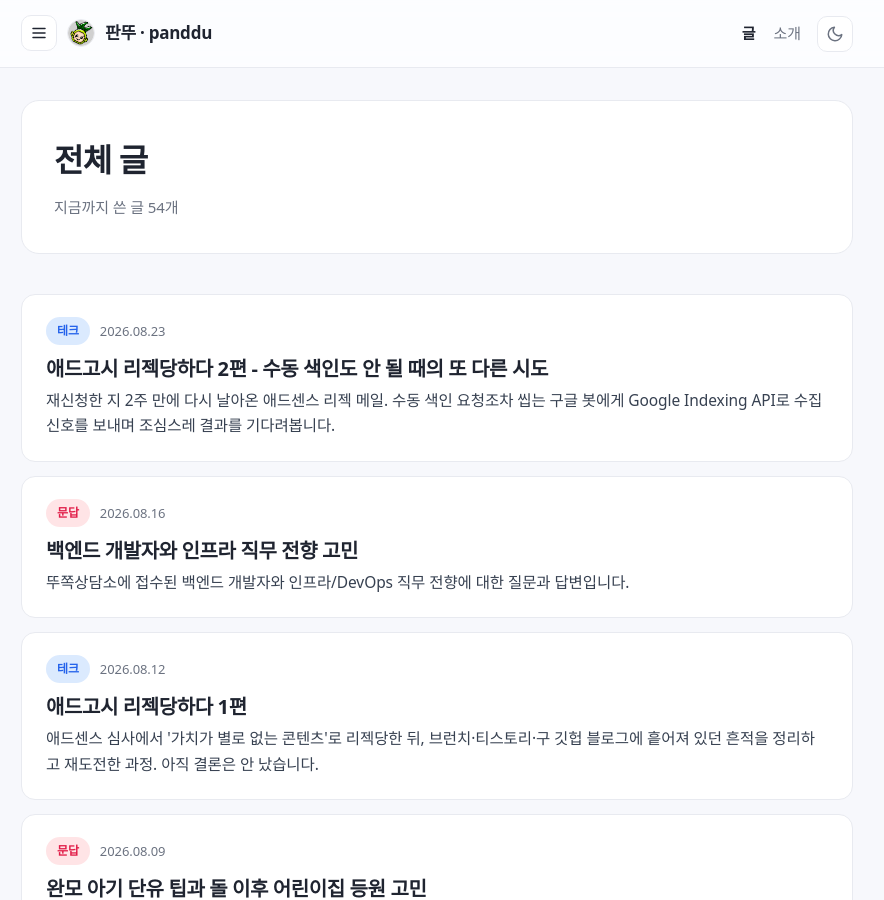
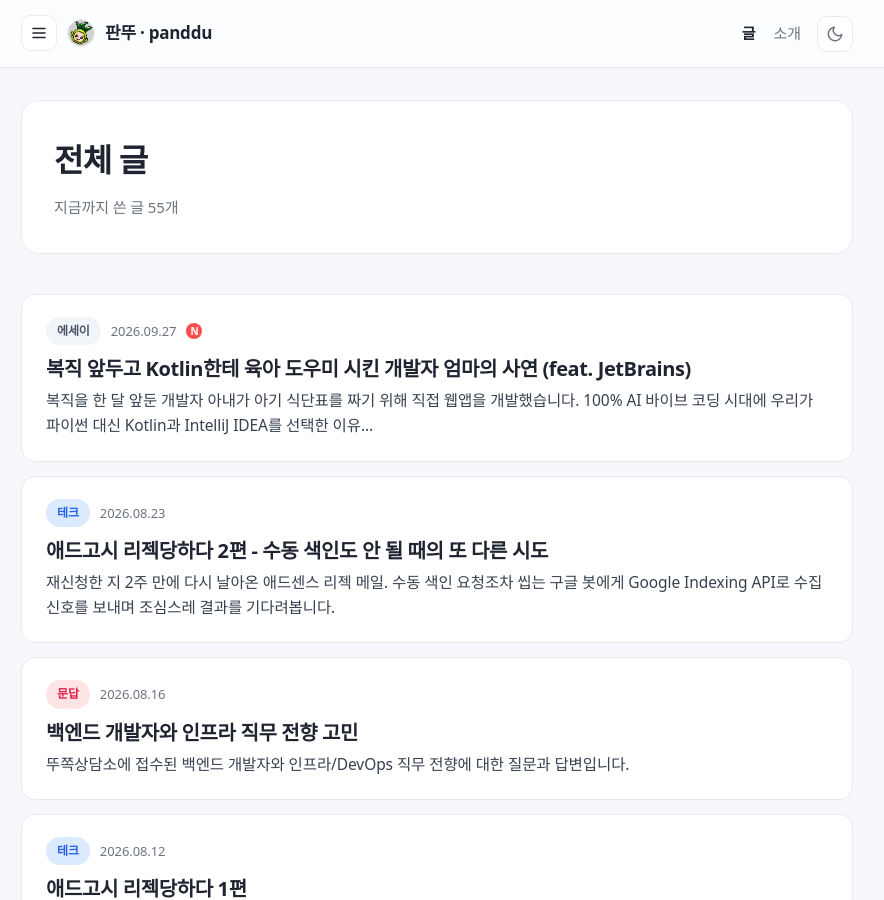
Before and after one commit to panddu/panddu.github.io, a Jekyll site: the page built from posts.html, in a window 1280 px wide and 900 px high. Shown: the whole window, without its empty margins (203-1087 px from the left). Built offline with Jekyll 4.4.1, drawn with Linux system fonts in a browser that asks for light colours; some web fonts are replaced.

Commit message:
publish: 복직 앞두고 Kotlin한테 육아 도우미 시킨 개발자 엄마의 사연 (feat. JetBrains)

```diff
--- a/_drafts/2026-09-17-baby-meal-planner-kotlin.md
+++ b/_posts/2026-09-27-baby-meal-planner-kotlin.md
@@ -1,7 +1,7 @@
 ---
 layout: post
 title: "복직 앞두고 Kotlin한테 육아 도우미 시킨 개발자 엄마의 사연 (feat. JetBrains)"
-date: 2026-09-17 22:00:00 +0900
+date: 2026-09-27 22:00:00 +0900
 category: essay
 image: /assets/img/posts/2026-09-17/1.png
 excerpt: "복직을 한 달 앞둔 개발자 아내가 아기 식단표를 짜기 위해 직접 웹앱을 개발했습니다. 100% AI 바이브 코딩 시대에 우리가 파이썬 대신 Kotlin과 IntelliJ IDEA를 선택한 이유를 정리해봅니다."
@@ -58,7 +58,9 @@
 ![Java vs Kotlin 코드 비교](/assets/img/posts/2026-09-17/3.png)
 
 #### 1. 간결한 문법과 토큰 절약
-Java에 익숙한 분들이라면 다 아는 그 지긋지긋한 보일러플레이트 코드. Kotlin은 군더더기를 싹 걷어냈습니다. 코드가 짧고 직관적이니 가독성도 좋고, 무엇보다 LLM에게 프롬프트를 주고받을 때 **토큰 비용이 대폭 절약**됩니다.
+Java에 익숙한 분들이라면 다 아는 그 지긋지긋한 보일러플레이트 코드. Kotlin은 군더더기를 싹 걷어냈습니다. 코드가 짧고 직관적이니 가독성도 좋죠.
+
+여기서 토큰이 절약된다는 건 구현에 발생하는 토큰 소모가 무조건 적다는 의미가 아니라, AI에게 기존 코드를 읽히고 맥락(Context)을 전달할 때 **입력에 소모되는 토큰 수가 Java에 비해 훨씬 적을 수 있다는 의미**입니다. 같은 비즈니스 로직이라도 코드가 훨씬 압축되어 있으니까요.
 
 #### 2. NPE를 원천 차단하는 Null Safety
 AI가 짜든 사람이 짜든 백엔드에서 제일 많이 터지는 게 바로 `NullPointerException`입니다. Kotlin은 언어 타입 레벨에서 `Type`과 `Type?`을 엄격히 구분합니다. AI가 깜빡하고 null 처리를 놓치더라도, **런타임 크래시가 나기 전에 컴파일 타임에 빨간 줄로 싹 잡아냅니다.**
@@ -80,22 +82,22 @@
 저희 부부가 여전히 **IntelliJ IDEA**를 숨 쉬듯이 켜두는 5가지 이유입니다:
 
 #### 1. 바이브 코딩 극대화 (하단 터미널 분할 뷰 & MCP)
-![IntelliJ 하단 터미널 분할 뷰와 Claude CLI](/assets/img/posts/2026-09-17/4-1.png)
+![IntelliJ IDEA 하단 터미널 분할 뷰와 Claude CLI](/assets/img/posts/2026-09-17/4-1.png)
 터미널만 있으면 어디서든 CLI로 개발이 가능하긴 하지만, 큰 작업을 할 때는 구조와 코드를 실시간으로 보면서 해야 실수가 없습니다.
-IntelliJ에서는 하단에 터미널을 분할 뷰로 띄워두고 명령을 던지면, 얘가 일을 똑바로 하고 있는지 에디터에서 바로바로 눈으로 확인하며 바이브 코딩이 가능합니다.
+IntelliJ IDEA에서는 하단에 터미널을 분할 뷰로 띄워두고 명령을 던지면, 얘가 일을 똑바로 하고 있는지 에디터에서 바로바로 눈으로 확인하며 바이브 코딩이 가능합니다.
 에디터에서 코드를 슥 긁으면 위치와 맥락이 그대로 프롬프트로 들어가며, 최신 버전에서는 MCP 도구를 통해 에이전트에게 단순 텍스트 검색을 넘어 함수 호출 계층 구조나 심볼 참조 추적 같은 강력한 IDE 코드 인텔리전스를 직접 쥐어줍니다.
 
 #### 2. 날려먹은 코드도 살려내는 Local History
-![IntelliJ Local History 변경 이력 추적](/assets/img/posts/2026-09-17/4-2.png)
+![IntelliJ IDEA Local History 변경 이력 추적](/assets/img/posts/2026-09-17/4-2.png)
 바이브 코딩하다 보면 코드를 이상하게 덮어쓰거나 통째로 날려먹는 순간이 한 번씩 찾아옵니다. 세션을 꺼버렸거나 Git에 커밋을 안 해뒀다면 멘붕에 빠지기 십상인데요.
-IntelliJ는 자체적으로 파일 변경 스냅샷을 촘촘하게 떠두기 때문에, Git과 무관하게 과거 시점의 코드를 언제든 비교하고 완벽하게 되살릴 수 있습니다.
+IntelliJ IDEA는 자체적으로 파일 변경 스냅샷을 촘촘하게 떠두기 때문에, Git과 무관하게 과거 시점의 코드를 언제든 비교하고 완벽하게 되살릴 수 있습니다.
 
 #### 3. Database 연계와 엔티티 점프
 ![JPA @Query와 Database 콘솔 연계](/assets/img/posts/2026-09-17/4-3.png)
 단순히 DB 툴이 내장된 수준이 아닙니다. JPA를 쓸 때 엔티티 코드 옆 아이콘만 누르면 실제 DB 테이블의 데이터로 즉시 점프하고, `@Query` 어노테이션 옆 버튼을 누르면 콘솔에서 해당 쿼리가 바로 실행됩니다. 엔티티 정보를 기반으로 한 쿼리문 자동완성도 기본입니다.
 
 #### 4. .http 파일 기반의 API 테스트 및 자동화
-![IntelliJ 내장 HTTP Client (.http)](/assets/img/posts/2026-09-17/4-4.png)
+![IntelliJ IDEA 내장 HTTP Client (.http)](/assets/img/posts/2026-09-17/4-4.png)
 Postman 같은 별도 툴을 켤 필요 없이 컨트롤러 메소드 옆에서 바로 HTTP 요청을 날릴 수 있습니다.
 요청 시나리오가 순수 텍스트 파일(`.http`)로 저장되기 때문에 Git으로 버전 관리도 되고, AI에게 "이 API 테스트 시나리오 좀 짜줘"라고 시키면 복잡한 쿼리 파라미터를 조합해 가며 통합 테스트 자동화를 뚝딱 만들어줍니다.
 
@@ -110,7 +112,13 @@
 
 아무리 AI 시대가 왔다고 한들, IntelliJ IDEA와 Kotlin으로 이루어진 이 탄탄한 개발 환경은 실무자에게도, 기초를 다져야 하는 입문자에게도 여전히 최고의 조합이라고 생각합니다.
 
-마침 JetBrains에서 **Kotlin 무료 강좌 프로모션**을 진행하고 있는데, 원래 9월 초까지였던 무료 수강 기간이 **10월 9일까지**로 연장되었다고 합니다.
+마침 JetBrains에서 **Kotlin 무료 강좌 프로모션**을 진행하고 있는데, 원래 2026년 9월 초까지였던 무료 수강 기간이 **2026년 10월 9일까지**로 연장되었다고 합니다.
+
+- 👉 **[JetBrains Kotlin 프로모션 & 강좌 링크](https://jb.gg/lm4an8)**
+
+해당 링크 페이지 스크롤을 살짝 내리시면 Hyperskill(JetBrains Academy)에서 제공하는 기초 문법부터 실무 트랙(Ktor, 코루틴 등)까지의 공식 무료 코스들을 바로 수강하실 수 있습니다.
+
+영상만 시청하는 한국식 '인강' 느낌이라기보다는, 텍스트 이론을 읽고 브라우저나 IntelliJ IDEA에서 직접 코드를 짜며 퀘스트를 깨나가는 **체험형 인터랙티브 실습 강의**에 가깝습니다. 영어로 되어 있어 처음엔 낯설 수 있지만, 언어의 장벽만 살짝 넘기면 직접 만들어보면서 아주 재미있게 배우실 수 있습니다.
 
 바이브 코딩을 제대로 받쳐줄 탄탄한 기본기를 다져보고 싶으셨던 분들이라면 이번 기회에 가볍게 입문해 보시는 걸 추천드립니다.
 
@@ -121,8 +129,8 @@
   </a>
 </p>
 
-> 💡 *이 글은 JetBrains로부터 지원을 받아 제작된 영상을 요약하였습니다.*
+> 💡 *이 글은 JetBrains로부터 지원을 받아 제작된 영상을 요약하였습니다. #광고 #협찬*
 
 ---
 
-*이 글은 Claude 3.7 Sonnet과 함께 작성되었습니다.*
+*이 글은 Gemini 3.8 Flash와 함께 작성되었습니다.*
```
